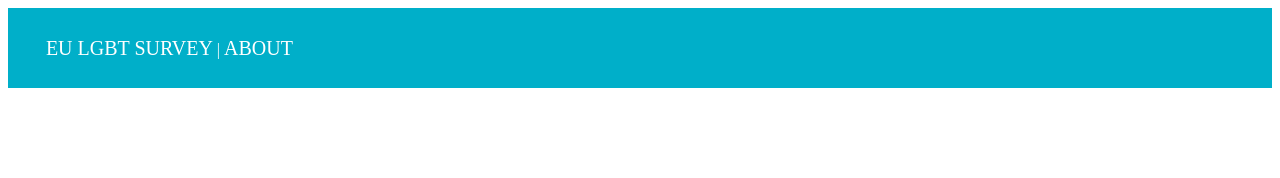
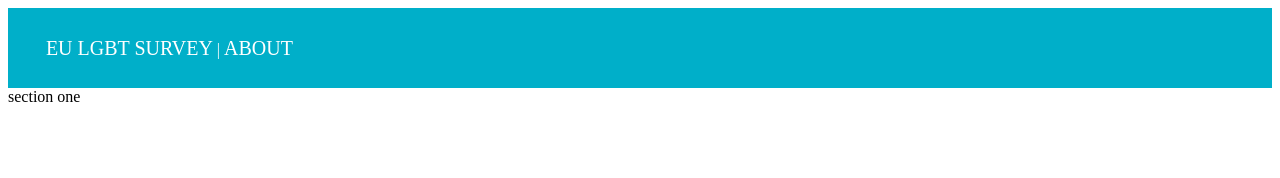
Before and after one commit to ravenusmc/eu_lgbt_survey, a Vue app in the folder client/: page / in a window 1280 px wide. Shown: the top 178 px of the page. Built offline with nearby package versions, Linux system fonts and the light colour scheme.

Commit message:
working on section one

```diff
--- a/client/src/components/SectionOne.vue
+++ b/client/src/components/SectionOne.vue
@@ -1,12 +1,13 @@
 <template>
   <div>
+    section one
   </div>
 </template>
 
 <script>
 export default {
   name: 'SectionOne',
-}
+};
 </script>
 
 <style scoped>
--- a/client/src/views/Home.vue
+++ b/client/src/views/Home.vue
@@ -1,12 +1,17 @@
 <template>
   <div class="home">
+    <SectionOne/>
   </div>
 </template>
 
 <script>
 // @ is an alias to /src
+import SectionOne from '@/components/SectionOne.vue';
 
 export default {
   name: 'home',
+  components: {
+    SectionOne,
+  },
 };
 </script>
```
